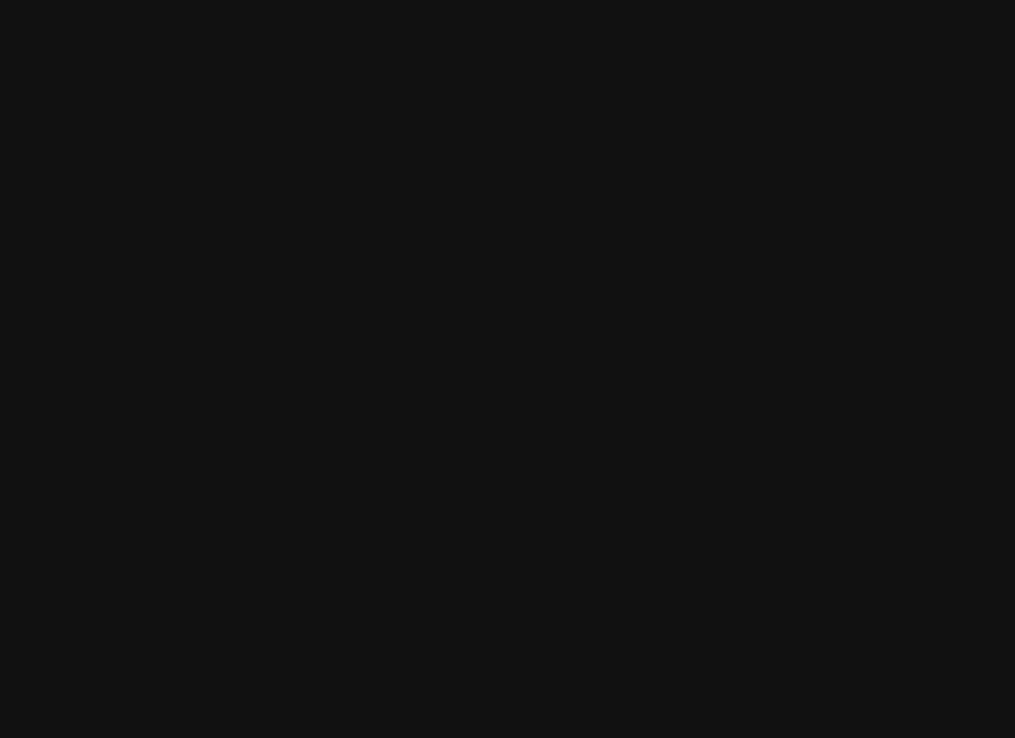
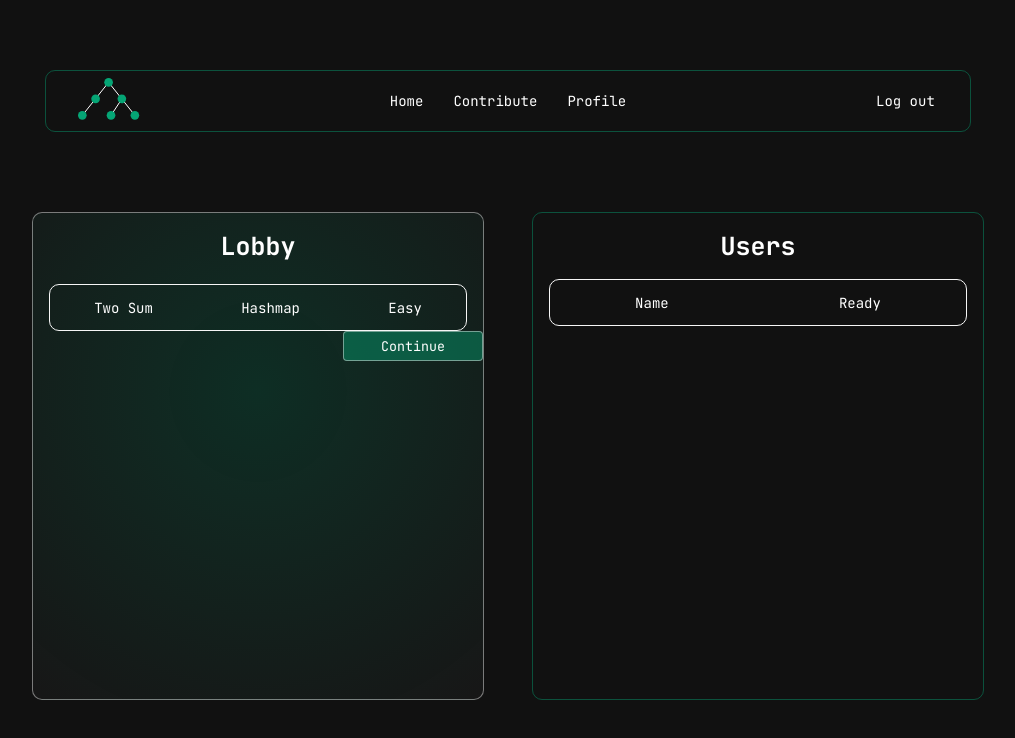
Before and after one commit to justinbather/algorace-frontend, a React (Create React App) app: page /lobby/1 in a window 1280 px wide. Before the commit this address had no page. Shown: the top 738 px of the page, without its empty margins (132-1147 px from the left). Built offline with nearby package versions, Linux system fonts and the light colour scheme; no server answers.

Commit message:
socket setup

```diff
--- a/package.json
+++ b/package.json
@@ -13,6 +13,7 @@
     "react-router-dom": "^6.17.0",
     "react-scripts": "5.0.1",
     "sass": "^1.69.5",
+    "socket.io-client": "^4.7.2",
     "web-vitals": "^2.1.4"
   },
   "scripts": {
--- a/src/App.js
+++ b/src/App.js
@@ -8,6 +8,7 @@ import { ChallengeLobby } from "./pages/challenge/ChallengeLobby";
 import { Signup } from "./pages/signup/Signup";
 import { Practice } from "./pages/practice/Practice";
 import { PracticeEditor } from "./pages/editor/PracticeEditor";
+import { Lobby } from "./pages/lobby/Lobby";
 
 function App() {
   return (
@@ -23,6 +24,7 @@ function App() {
             path="/practice/:problemTitle/:language"
             element={<PracticeEditor />}
           ></Route>
+          <Route path="/lobby/:lobbyName" element={<Lobby />} />
         </Routes>
       </div>
     </BrowserRouter>
--- /dev/null
+++ b/src/config/socket.js
@@ -0,0 +1,3 @@
+import { io } from "socket.io-client";
+
+export const socket = io.connect("http://localhost:8080");
--- a/src/pages/challenge/ChallengeLobby.js
+++ b/src/pages/challenge/ChallengeLobby.js
@@ -4,17 +4,66 @@ import decrementIcon from "../../assets/icons/Decrement.svg";
 import "../../assets/styles/pages/challenge_lobby.scss";
 import "../../assets/styles/partials/_components.scss";
 
+import axios from "axios";
+
 import { useEffect, useState } from "react";
+import { BASE_URL } from "../../config/constants";
+import { useNavigate } from "react-router-dom";
 
 export const ChallengeLobby = () => {
+  const navigate = useNavigate();
+
   const [showProblems, setShowProblems] = useState(false);
   const [problemCount, setProblemCount] = useState(3);
   const [submissionsCount, setSubmissionsCount] = useState(3);
+  const [selectedProblems, setSelectedProblems] = useState([]);
+  const [problemsList, setProblemsList] = useState(null);
+  const [lobbyName, setLobbyName] = useState("");
+
+  const fetchProblemList = async () => {
+    try {
+      const response = await axios.get(`${BASE_URL}/problems`, {
+        headers: {
+          "Content-Type": "application/json",
+        },
+        withCredentials: true,
+      });
+      console.log(response.data);
+      setProblemsList(response.data.problems);
+    } catch (err) {
+      console.error(err);
+    }
+  };
 
   const handleConfigContinue = (e) => {
     e.preventDefault();
     setShowProblems(true);
   };
+
+  const handleProblemSelect = (problemId) => {
+    setSelectedProblems(...selectedProblems, problemId);
+  };
+
+  const handleCreateLobby = async () => {
+    try {
+      const response = await axios.post(
+        `${BASE_URL}/lobby`,
+        { name: lobbyName, settings: { selectedProblems } },
+        {
+          headers: { "Content-Type": "application/json" },
+          withCredentials: true,
+        }
+      );
+      console.log(response.data);
+      navigate(`/lobby/${response.data.lobby.name}`);
+    } catch (err) {
+      console.error(err);
+    }
+  };
+
+  useEffect(() => {
+    fetchProblemList();
+  }, []);
 
   return (
     <>
@@ -32,6 +81,7 @@ export const ChallengeLobby = () => {
               placeholder="john123"
               name="lobbyName"
               id="lobbyName"
+              onChange={(e) => setLobbyName(e.target.value)}
             ></input>
             <label htmlFor="lobbyPasskey">Passkey</label>
             <input
@@ -76,13 +126,22 @@ export const ChallengeLobby = () => {
               {/* <p>Setup your lobby below</p> */}
             </div>
             <div className="lobby-setup__problem-container">
-              <a>
-                <div className="problem-card">
-                  <p>Two sum</p>
-                  <p>Hashtable</p>
-                  <p>Easy</p>
-                </div>
-              </a>
+              {problemsList &&
+                problemsList.map((problem) => (
+                  <a onClick={() => handleProblemSelect(problem._id)}>
+                    <div className="problem-card">
+                      <p>{problem.title}</p>
+                      <p>{problem.category}</p>
+                      <p>{problem.difficulty}</p>
+                    </div>
+                  </a>
+                ))}
+              <button
+                className="button button--primary"
+                onClick={handleCreateLobby}
+              >
+                Continue
+              </button>
             </div>
           </div>
         )}
--- /dev/null
+++ b/src/pages/lobby/Lobby.js
@@ -0,0 +1,50 @@
+import { Navbar } from "../../components/Navbar";
+
+import { useParams } from "react-router-dom";
+import { useEffect } from "react";
+import { socket } from "../../config/socket";
+
+export const Lobby = () => {
+  const { lobbyName } = useParams();
+
+  socket.on("user_joined", (msg) => console.log(msg));
+
+  useEffect(() => {
+    socket.emit("join_lobby", lobbyName);
+  }, [lobbyName]);
+
+  return (
+    <>
+      <Navbar />
+      <div className="container">
+        <div className="lobby-setup">
+          <div className="lobby-setup__title-cont">
+            <h2>Lobby</h2>
+          </div>
+          <br></br> {/*! Temporary: fix the styling for this, needs margin */}
+          <div className="problem-card">
+            <p>Two Sum</p>
+            <p>Hashmap</p>
+            <p>Easy</p>
+          </div>
+          <button className="button button--primary">Continue</button>
+        </div>
+
+        <div className="lobby-setup lobby-setup--problems">
+          <div className="lobby-setup__title-cont">
+            <h2>Users</h2>
+            {/* <p>Setup your lobby below</p> */}
+          </div>
+          <div className="lobby-setup__problem-container">
+            <a>
+              <div className="problem-card">
+                <p>Name</p>
+                <p>Ready</p>
+              </div>
+            </a>
+          </div>
+        </div>
+      </div>
+    </>
+  );
+};
```
Also changed, not shown: 1 other file (tests, documents, lock files or other folders).
